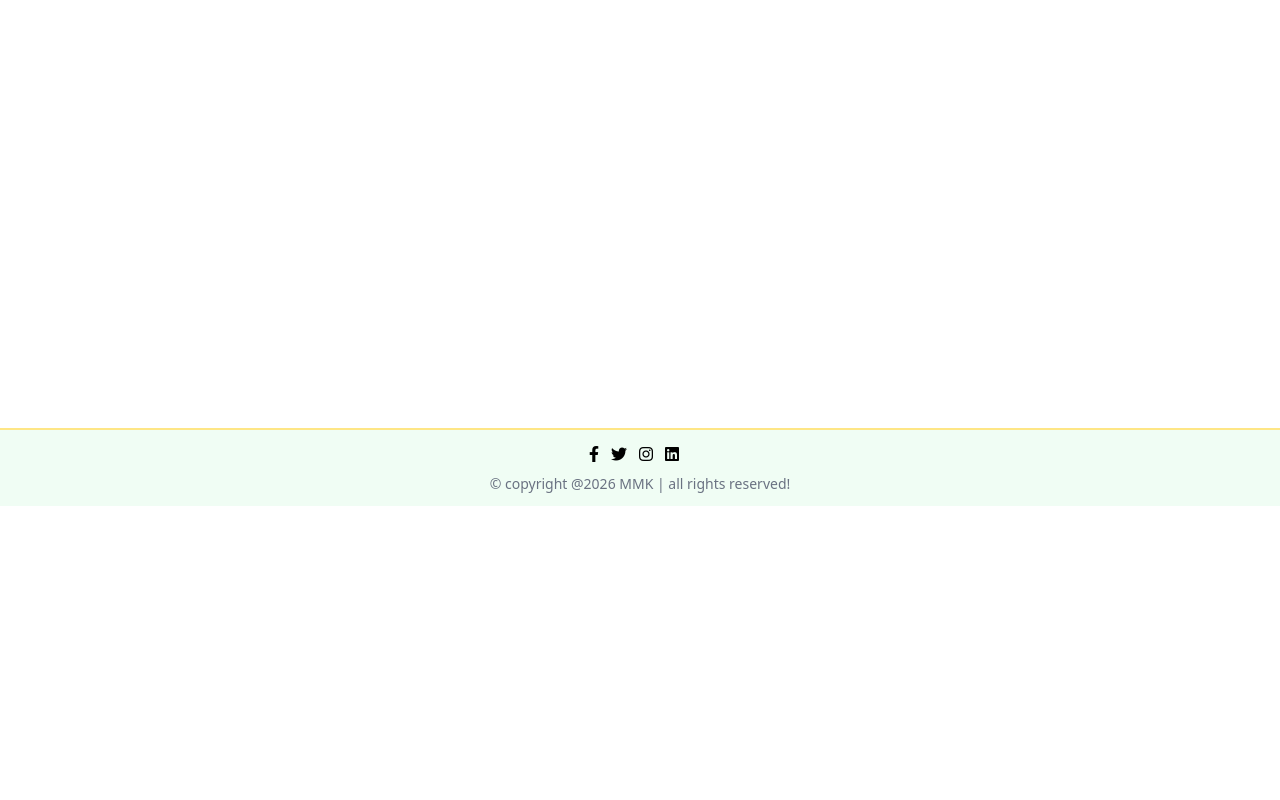
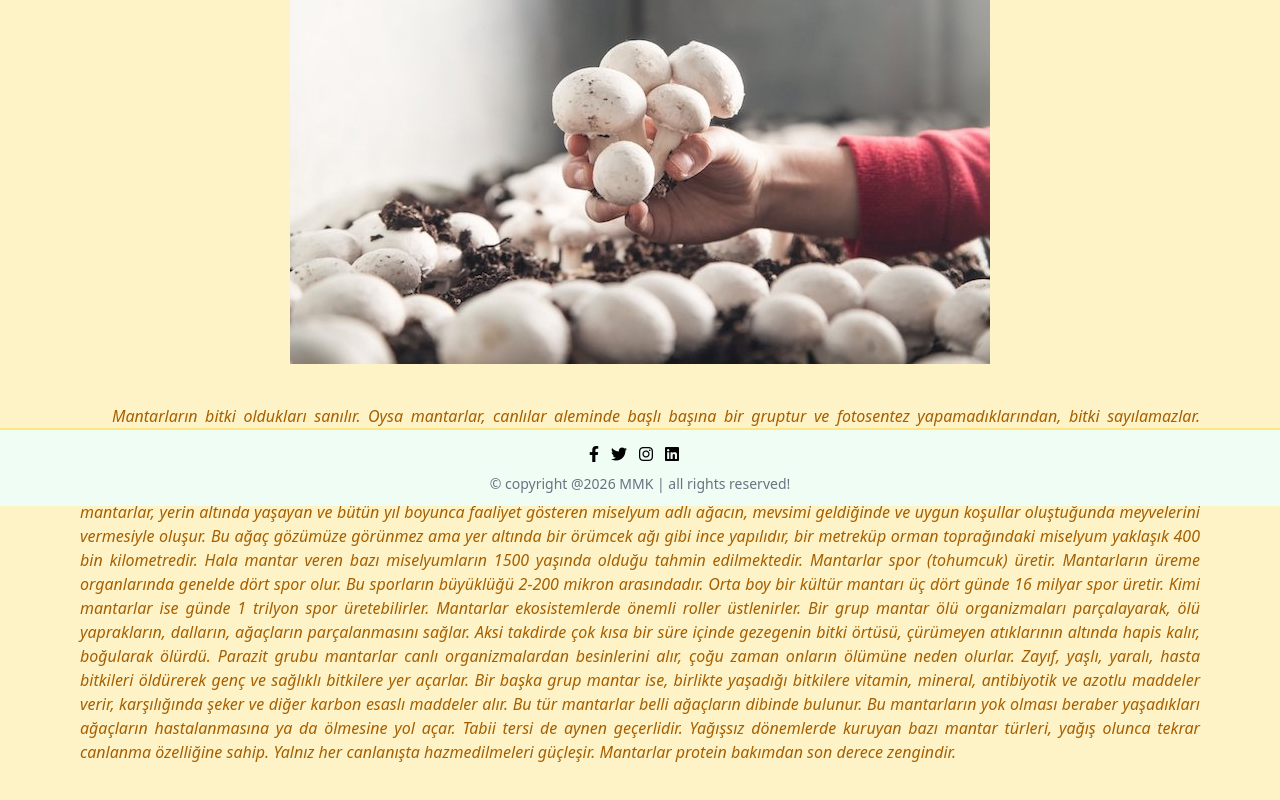
Before and after one commit to merve-meryem/fungistore, a React (Vite) app: page /hakkimizda in a window 1280 px wide. Shown: the part 294-1094 px from the top of the page. Before the commit the page ends 800 px from the top, so only its background shows below. Built offline with nearby package versions, Linux system fonts and the light colour scheme.

Commit message:
fix: correct route path for Hakkımızda and enhance styling in related components

```diff
--- a/src/App.jsx
+++ b/src/App.jsx
@@ -17,7 +17,7 @@ function App() {
         <Header />
         <Routes>
           <Route path="/" element={<Anasayfa />} />
-          <Route path="/hakkımızda" element={<Hakkımızda />} />
+          <Route path="/hakkimizda" element={<Hakkımızda />} />
           <Route path="/siparis" element={<Siparis />} />
           <Route path="/cart" element={<Cart />} />
           <Route path="/login" element={<KayıtOl />} />
--- a/src/components/Header.jsx
+++ b/src/components/Header.jsx
@@ -12,7 +12,7 @@ import { useAuth } from "../context/AuthContext";
 
 const links = [
   { url: "/", title: "Anasayfa" },
-  { url: "/hakkımızda", title: "Hakkımızda" },
+  { url: "/hakkimizda", title: "Hakkımızda" },
   { url: "/siparis", title: "Sipariş Ver" },
   { url: "/cart", title: "Sepet" },
 ];
--- a/src/components/PageContainer.jsx
+++ b/src/components/PageContainer.jsx
@@ -4,7 +4,7 @@ import Container from "@mui/material/Container";
 function PageContainer({ children }) {
   return (
     <div>
-      <Container maxWidth="lg" className="relative pt-32 pb-20 bg-amber-50">
+      <Container maxWidth="lg" className="relative pt-40 pb-20 bg-amber-100">
         {children}
       </Container>
     </div>
--- a/src/index.css
+++ b/src/index.css
@@ -1 +1,4 @@
 @import "tailwindcss";
+body {
+  background-color: var(--color-amber-100);
+}
--- a/src/pages/Hakkımızda.jsx
+++ b/src/pages/Hakkımızda.jsx
@@ -1,25 +1,53 @@
-import React from 'react'
-import mantar from "../images/mantar-yetistiriciligi-kursu.jpg"
+import React from "react";
+import mantar from "../images/mantar-yetistiriciligi-kursu.jpg";
 
 export default function Hakkımızda() {
   return (
     <div>
-      <h1 className='text-2xl font-extrabold p-6 text-lime-500'> Hakkımızda</h1>
-      <img  src={mantar} />
-    <div className='text-md font-sans antialiased italic text-justify mt-10 text-yellow-700 bg-fuchsia-50'>
-      <p>
-        Mantarların bitki oldukları sanılır. Oysa mantarlar, canlılar aleminde başlı başına bir gruptur ve fotosentez yapamadıklarından, bitki sayılamazlar. Hayvanlar ve bitkiler alemi arasında yer alır ve fungus diye bilinen kendi alemlerini oluştururlar.
-Günümüzde, bir milyon kadar mantar çeşidini bilimsel olarak tanımlamak mümkündür. Yaklaşık sekiz yüz elli bin çeşit mantar iki milimetreden küçüktür. Yaklaşık yüz elli bin tür ise makro-mantar denen iki milimetreden büyüktür ve büyük çoğunluğu tropik bölgelerde yaşar. Türkiye’de bunlardan on bin çeşit mevcuttur. Yani Türkiye mantarlar konusunda zengin bir ülke.
-Makro-mantarlar, yerin altında yaşayan ve bütün yıl boyunca faaliyet gösteren miselyum adlı ağacın, mevsimi geldiğinde ve uygun koşullar oluştuğunda meyvelerini vermesiyle oluşur. Bu ağaç gözümüze görünmez ama yer altında bir örümcek ağı gibi ince yapılıdır, bir metreküp orman toprağındaki miselyum yaklaşık 400 bin kilometredir. Hala mantar veren bazı miselyumların 1500 yaşında olduğu tahmin edilmektedir.
-Mantarlar spor (tohumcuk) üretir. Mantarların üreme organlarında genelde dört spor olur. Bu sporların büyüklüğü 2-200 mikron  arasındadır. Orta boy bir kültür mantarı üç dört günde 16 milyar spor üretir. Kimi mantarlar ise günde 1 trilyon spor üretebilirler.
-Mantarlar ekosistemlerde önemli roller üstlenirler.
-Bir grup mantar ölü organizmaları parçalayarak, ölü yaprakların, dalların, ağaçların parçalanmasını sağlar. Aksi takdirde çok kısa bir süre içinde gezegenin bitki örtüsü, çürümeyen atıklarının altında hapis kalır, boğularak ölürdü.
-Parazit grubu mantarlar canlı organizmalardan besinlerini alır, çoğu zaman onların ölümüne neden olurlar. Zayıf, yaşlı, yaralı, hasta bitkileri öldürerek genç ve sağlıklı bitkilere yer açarlar.
-Bir başka grup mantar ise, birlikte yaşadığı bitkilere vitamin, mineral, antibiyotik ve azotlu maddeler verir, karşılığında şeker ve diğer karbon esaslı maddeler alır. Bu tür mantarlar belli ağaçların dibinde bulunur. Bu mantarların yok olması beraber yaşadıkları ağaçların hastalanmasına ya da ölmesine yol açar. Tabii tersi de aynen geçerlidir.
-Yağışsız dönemlerde kuruyan bazı mantar türleri, yağış olunca tekrar canlanma özelliğine sahip. Yalnız her canlanışta hazmedilmeleri güçleşir.
-Mantarlar protein bakımdan son derece zengindir.
-      </p>
+      <h1 className="text-2xl font-extrabold pt-6 pb-6 text-lime-500">
+        {" "}
+        Hakkımızda
+      </h1>
+      <img src={mantar} className="flex m-auto" />
+      <div className="text-md font-sans antialiased italic text-justify mt-10 text-yellow-700 indent-8 mx-4 mb-10">
+        <p>
+          Mantarların bitki oldukları sanılır. Oysa mantarlar, canlılar aleminde
+          başlı başına bir gruptur ve fotosentez yapamadıklarından, bitki
+          sayılamazlar. Hayvanlar ve bitkiler alemi arasında yer alır ve fungus
+          diye bilinen kendi alemlerini oluştururlar. Günümüzde, bir milyon
+          kadar mantar çeşidini bilimsel olarak tanımlamak mümkündür. Yaklaşık
+          sekiz yüz elli bin çeşit mantar iki milimetreden küçüktür. Yaklaşık
+          yüz elli bin tür ise makro-mantar denen iki milimetreden büyüktür ve
+          büyük çoğunluğu tropik bölgelerde yaşar. Türkiye’de bunlardan on bin
+          çeşit mevcuttur. Yani Türkiye mantarlar konusunda zengin bir ülke.
+          Makro-mantarlar, yerin altında yaşayan ve bütün yıl boyunca faaliyet
+          gösteren miselyum adlı ağacın, mevsimi geldiğinde ve uygun koşullar
+          oluştuğunda meyvelerini vermesiyle oluşur. Bu ağaç gözümüze görünmez
+          ama yer altında bir örümcek ağı gibi ince yapılıdır, bir metreküp
+          orman toprağındaki miselyum yaklaşık 400 bin kilometredir. Hala mantar
+          veren bazı miselyumların 1500 yaşında olduğu tahmin edilmektedir.
+          Mantarlar spor (tohumcuk) üretir. Mantarların üreme organlarında
+          genelde dört spor olur. Bu sporların büyüklüğü 2-200 mikron
+          arasındadır. Orta boy bir kültür mantarı üç dört günde 16 milyar spor
+          üretir. Kimi mantarlar ise günde 1 trilyon spor üretebilirler.
+          Mantarlar ekosistemlerde önemli roller üstlenirler. Bir grup mantar
+          ölü organizmaları parçalayarak, ölü yaprakların, dalların, ağaçların
+          parçalanmasını sağlar. Aksi takdirde çok kısa bir süre içinde
+          gezegenin bitki örtüsü, çürümeyen atıklarının altında hapis kalır,
+          boğularak ölürdü. Parazit grubu mantarlar canlı organizmalardan
+          besinlerini alır, çoğu zaman onların ölümüne neden olurlar. Zayıf,
+          yaşlı, yaralı, hasta bitkileri öldürerek genç ve sağlıklı bitkilere
+          yer açarlar. Bir başka grup mantar ise, birlikte yaşadığı bitkilere
+          vitamin, mineral, antibiyotik ve azotlu maddeler verir, karşılığında
+          şeker ve diğer karbon esaslı maddeler alır. Bu tür mantarlar belli
+          ağaçların dibinde bulunur. Bu mantarların yok olması beraber
+          yaşadıkları ağaçların hastalanmasına ya da ölmesine yol açar. Tabii
+          tersi de aynen geçerlidir. Yağışsız dönemlerde kuruyan bazı mantar
+          türleri, yağış olunca tekrar canlanma özelliğine sahip. Yalnız her
+          canlanışta hazmedilmeleri güçleşir. Mantarlar protein bakımdan son
+          derece zengindir.
+        </p>
+      </div>
     </div>
-    </div>
-  )
+  );
 }
```
